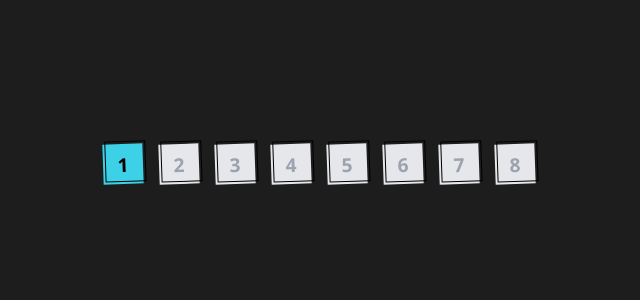
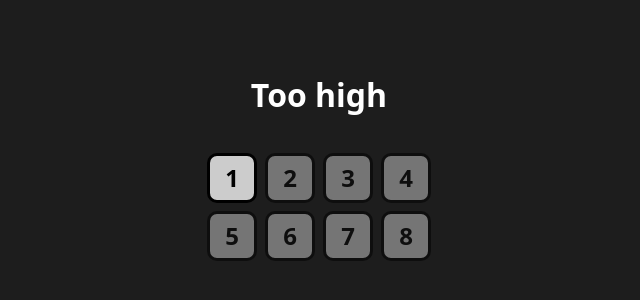
Before and after one commit to salteadorneo/bulbs, a React (Vite) app: page / in a window 1280 px wide. Shown: the part 244-544 px from the top of the page, without its empty margins (321-961 px from the left). Built offline with nearby package versions, Linux system fonts and the light colour scheme.

Commit message:
Add style

```diff
--- a/src/App.css
+++ b/src/App.css
@@ -1,5 +1,6 @@
 * {
   font-family: system-ui, -apple-system, BlinkMacSystemFont, 'Segoe UI', Roboto, Oxygen, Ubuntu, Cantarell, 'Open Sans', 'Helvetica Neue', sans-serif;
+  user-select: none;
 }
 
 body {
@@ -28,61 +29,39 @@ main {
   display: none;
 }
 
+.button {
+  background: #ccc;
+  border: 3px solid #000;
+  border-radius: 10px;
+  font-size: 1rem;
+  line-height: 1.2rem;
+  font-weight: bold;
+  color: #000;
+  padding: 5px 10px;
+  cursor: pointer;
+
+  &:hover:not(:disabled) {
+    color: #ccc;
+    background: #000;
+  }
+
+  &:disabled {
+    opacity: 0.5;
+    cursor: default;
+  }
+}
+
 .levels {
-  display: flex;
-  justify-content: center;
-  gap: 1rem;
+  display: grid;
+  grid-template-columns: repeat(4, 1fr);
+  gap: .5rem;
   margin-top: 1rem;
 }
 
 .level {
-  background-color: #3DD1E7;
-  border: 0 solid #E5E7EB;
-  box-sizing: border-box;
-  color: #000000;
-  display: flex;
-  align-items: center;
-  font-size: 1.2rem;
-  font-weight: 700;
-  justify-content: center;
-  position: relative;
-  text-align: center;
-  text-decoration: none #000000 solid;
-  text-decoration-thickness: auto;
-  width: 40px;
-  height: 40px;
-  aspect-ratio: 1/1;
-  position: relative;
-  cursor: pointer;
-  transform: rotate(-2deg);
-  user-select: none;
-  -webkit-user-select: none;
-  touch-action: manipulation;
-
-  &:focus {
-    outline: 0;
-  }
-
-  &:disabled {
-    background-color: #E5E7EB;
-    color: #9CA3AF;
-    cursor: not-allowed;
-  }
-
-  &:after {
-    content: '';
-    position: absolute;
-    border: 1px solid #000000;
-    bottom: 2px;
-    left: 2px;
-    width: calc(100% - 1px);
-    height: calc(100% - 1px);
-  }
-
-  &:hover:after {
-    bottom: 1px;
-    left: 1px;
-  }
+  width: 50px;
+  height: 50px;
+  font-size: 1.5rem;
 }
 
 .currentLevel {
@@ -90,14 +69,32 @@ main {
   top: 10px;
   left: 12px;
   z-index: 3;
-  font-size: 1.5rem;
+  width: 35px;
+  height: 35px;
+  border: 2px solid #ccc;
+  border-radius: 10px;
+  display: flex;
+  justify-content: center;
+  align-items: center;
+  font-size: 1.2rem;
+  line-height: 35px;
+  font-weight: 600;
+  color: #ccc;
+  display: flex;
+}
+
+.backtomenu {
+  position: fixed;
+  bottom: 10px;
+  left: 12px;
+  z-index: 3;
 }
 
 .lights {
   display: flex;
   position: fixed;
   top: -500px;
-  gap: 18px;
+  gap: 10px;
 }
 
 .lights.resolve {
@@ -229,9 +226,14 @@ main {
 }
 
 .switches {
-  display: flex;
   position: relative;
   bottom: 0;
+}
+
+.switches>div {
+  display: flex;
+  flex-wrap: wrap;
+  justify-content: center;
   gap: 10px;
 }
 
@@ -254,10 +256,19 @@ main {
 
 .switch .index {
   position: absolute;
-  top: 4px;
-  left: 4px;
+  top: 50%;
+  left: 50%;
+  transform: translate(-50%, -60%);
+  z-index: 1;
   font-size: 1.2rem;
+  font-weight: 700;
   color: #1d1d1d;
+  cursor: pointer;
+  user-select: none;
+}
+
+.switch.on .index {
+  transform: translate(-50%, -45%);
 }
 
 .switch .btn {
@@ -286,11 +297,16 @@ main {
 }
 
 .look-up {
-  position: fixed;
-  top: 10px;
-  right: 12px;
-  z-index: 3;
+  appearance: none;
+  border: none;
+  background: transparent;
+  color: #eee;
   font-size: 1.5rem;
+  font-weight: 600;
+  text-align: center;
+  width: 100%;
+  margin-bottom: 40px;
+  cursor: pointer;
 }
 
 .result {
@@ -299,6 +315,8 @@ main {
   left: 50%;
   transform: translate(-50%, -50%);
   z-index: 3;
+  font-size: 1.2rem;
+  font-weight: 600;
   color: #1d1d1d;
   text-align: center;
   background: #eee;
@@ -306,4 +324,14 @@ main {
   border: 3px solid #000;
   border-radius: 10px;
   box-shadow: 0 0 10px rgba(0, 0, 0, 0.5);
+
+  .buttons {
+    display: flex;
+    margin-top: .5rem;
+    gap: .5rem;
+
+    .button {
+      font-size: 1.5rem;
+    }
+  }
 }
--- a/src/App.tsx
+++ b/src/App.tsx
@@ -12,28 +12,28 @@ export default function App() {
   return (
     <main>
       {currentLevel === -1 && (
+        <>
+          <h1>Too high</h1>
           <section className="levels">
             {LEVEL.map((_, index) => (
               <button
                 key={index}
                 onClick={() => setCurrentLevel(index)}
-              className="level"
+                className="button level"
                 disabled={index > getMaxLevel}
               >
                 {index + 1}
               </button>
             ))}
           </section>
+        </>
       )}
       {currentLevel >= 0 && (
-        <>
-          <p className="currentLevel">{currentLevel + 1}/{LEVEL.length}</p>
         <Game
           currentLevel={currentLevel}
           setCurrentLevel={() => setCurrentLevel(currentLevel + 1)}
           onClose={() => setCurrentLevel(-1)}
         />
-        </>
       )}
     </main>
   )
--- a/src/components/Game.tsx
+++ b/src/components/Game.tsx
@@ -29,7 +29,6 @@ export function Game({ currentLevel, setCurrentLevel, onClose }: Props) {
 
     function init() {
         setGoUp(false)
-        setResult("")
         setChecked([])
         setLights(LEVEL[currentLevel])
     }
@@ -43,6 +42,7 @@ export function Game({ currentLevel, setCurrentLevel, onClose }: Props) {
 
     useEffect(() => {
         if (checked.length === 0) {
+            setResult("")
             return
         }
         if (checked.length === expected.length) {
@@ -72,6 +72,8 @@ export function Game({ currentLevel, setCurrentLevel, onClose }: Props) {
 
     return (
         <>
+            <p className="currentLevel">{currentLevel + 1}</p>
+
             <div className={`lights ${goUp && 'resolve'}`}>
                 {lights.map((light) => (
                     <Bulb
@@ -82,6 +84,10 @@ export function Game({ currentLevel, setCurrentLevel, onClose }: Props) {
                 ))}
             </div>
             <div className={`switches ${goUp && 'resolve'}`}>
+                <button onClick={handleNext} className="look-up">
+                    ↑ Look up! ↑
+                </button>
+                <div>
                     {switches.map((id, index) => (
                         <Switch
                             key={id}
@@ -98,31 +104,29 @@ export function Game({ currentLevel, setCurrentLevel, onClose }: Props) {
                         />
                     ))}
                 </div>
-            {!goUp && (
-                <button onClick={handleNext} className="look-up">
-                    Look up!
-                </button>
-            )}
+            </div>
 
             {result != "" && (
                 <div className="result">
                     {result === 'win' ? 'You win!' : 'You lose!'}
-                    <div>
-                        <button onClick={init}>
+                    <div className="buttons">
+                        <button onClick={init} className="button">
                             ⟳
                         </button>
                         <button
                             onClick={setCurrentLevel}
+                            className="button"
                             disabled={result !== 'win'}
                         >
-                            &gt;&gt;
+                            ↪
                         </button>
                     </div>
-                    <button onClick={onClose}>
+                </div>
+            )}
+
+            <button onClick={onClose} className="button backtomenu">
                 Back to menu
             </button>
-                </div>
-            )}
         </>
     )
 }
```
Lines whose indentation alone changed are shown as unchanged.
